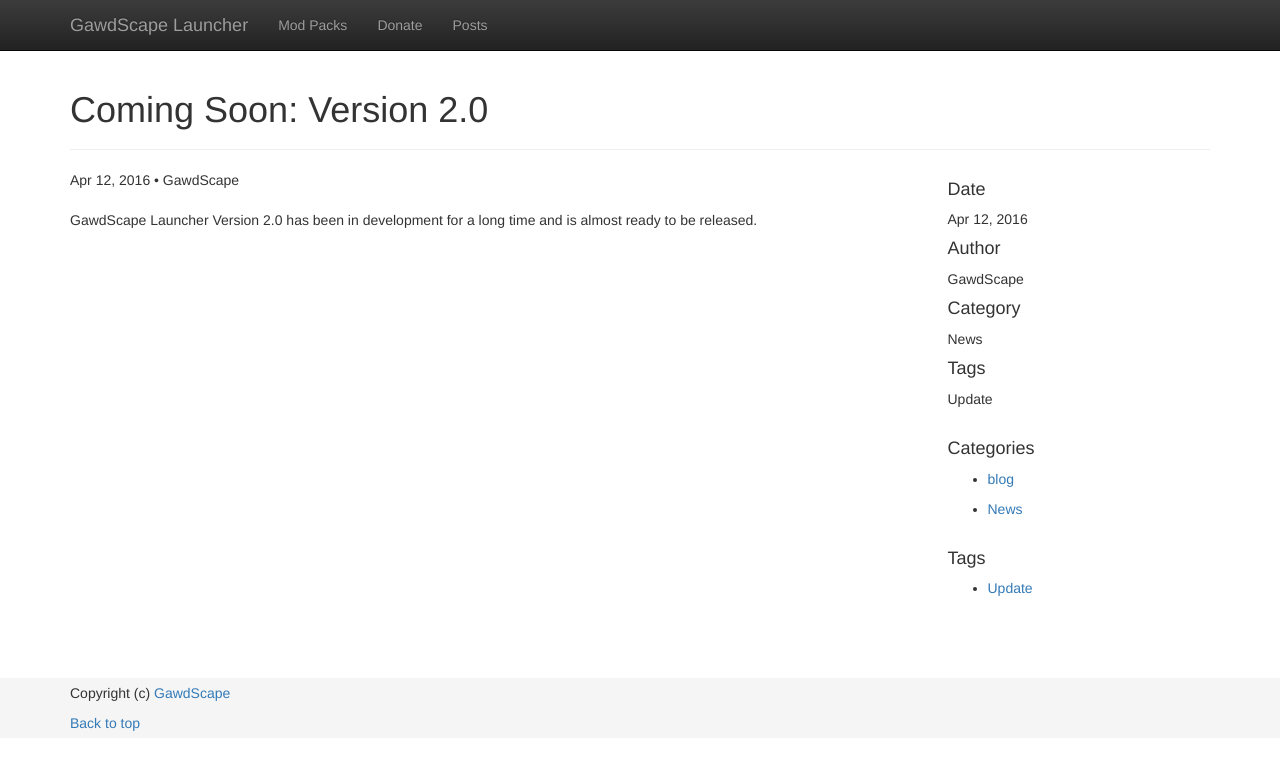
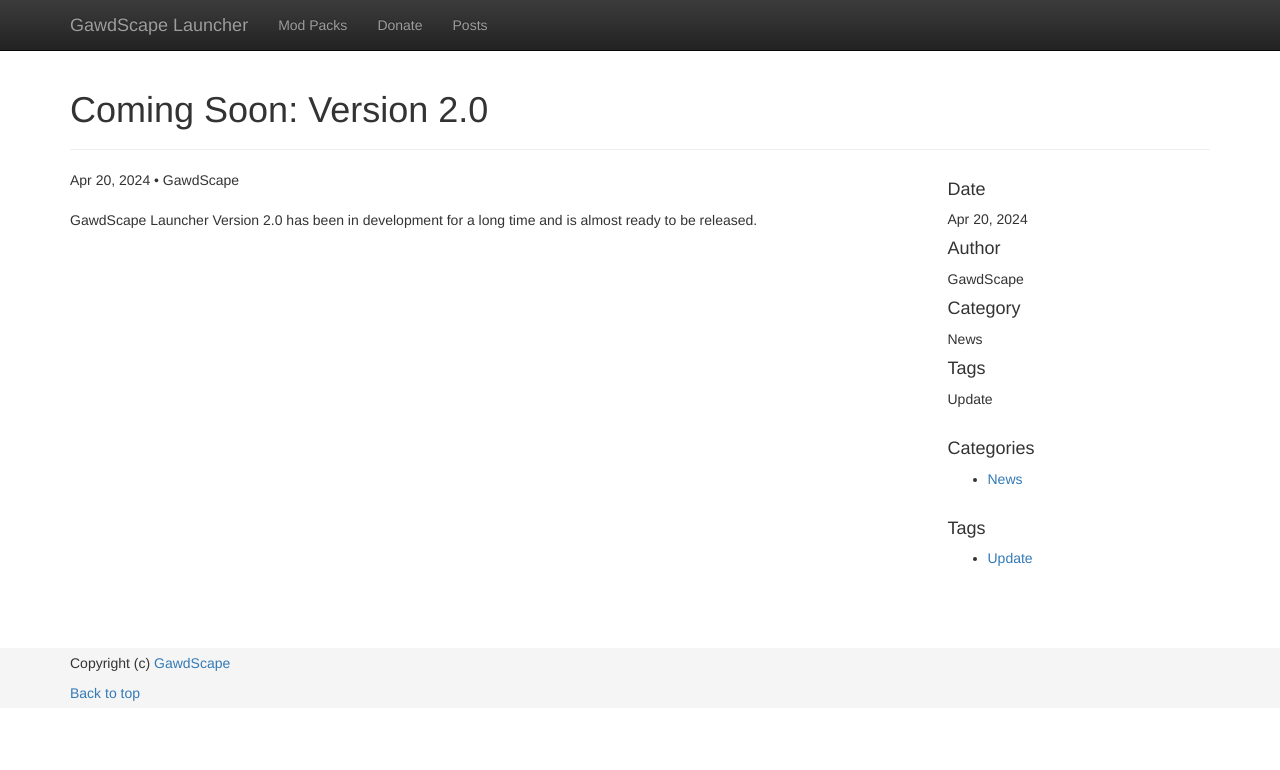
Before and after one commit to GawdScape/GawdScapeLauncher, a Jekyll site: the page built from _posts/2024-04-20-status-v2.md, in a window 1280 px wide. Shown: the top 770 px of the page. Built offline with Jekyll 4.4.1, drawn with Linux system fonts in a browser that asks for light colours; nearby versions of some CDN libraries.

Commit message:
Update Post

```diff
--- a/_posts/2024-04-20-status-v2.md
+++ b/_posts/2024-04-20-status-v2.md
@@ -2,8 +2,7 @@
 layout: post
 title: "Coming Soon: Version 2.0"
 excerpt: "Version 2.0 is almost ready to be released."
-date: 2016-04-12 10:30:00 -0400
-categories: blog
+date: 2024-04-20 04:20:00 -0400
 author: GawdScape
 category: News
 tags: Update
```
